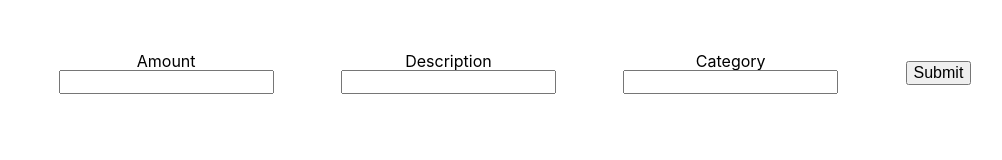
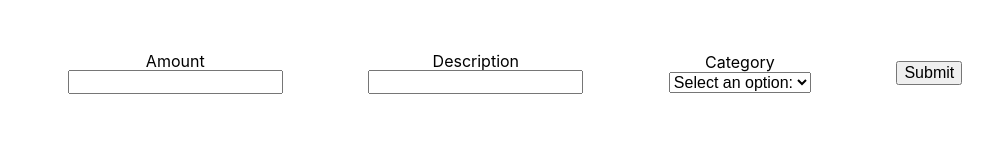
Before and after one commit to jhe04/budget-app, a React (Create React App) app: page / in a window 1280 px wide. Shown: the part 238-398 px from the top of the page, without its empty margins (125-1127 px from the left). Built offline with nearby package versions, Linux system fonts and the light colour scheme; no server answers; the database is empty.

Commit message:
revamped category dropdown

```diff
--- a/package.json
+++ b/package.json
@@ -9,6 +9,7 @@
     "firebase": "^9.8.3",
     "react": "^18.2.0",
     "react-dom": "^18.2.0",
+    "react-router-dom": "^6.3.0",
     "react-scripts": "5.0.1",
     "web-vitals": "^2.1.4"
   },
--- a/src/NewBudgetEntry.js
+++ b/src/NewBudgetEntry.js
@@ -56,12 +56,27 @@ const NewBudgetEntry = (props) => {
 
       <div className="categoryInput">
         <label htmlFor="category">Category</label>
-        <input
+        {/* <input
           value={category}
           onChange={handleCategoryChange}
           type="text"
           id="category"
-        />
+        /> */}
+        <select
+          onChange={handleCategoryChange}
+          value={category}
+          name=""
+          id="category"
+        >
+          <option disabled value="">
+            Select an option:
+          </option>
+          <option value="Fixed Expenses">Fixed Expenses</option>
+          <option value="Restaurant">Restaurant</option>
+          <option value="Grocery">Grocery</option>
+          <option value="Discretionary">Discretionary</option>
+          <option value="Other">Other</option>
+        </select>
       </div>
 
       <button>Submit</button>
```
Also changed, not shown: 1 other file (tests, documents, lock files or other folders).
